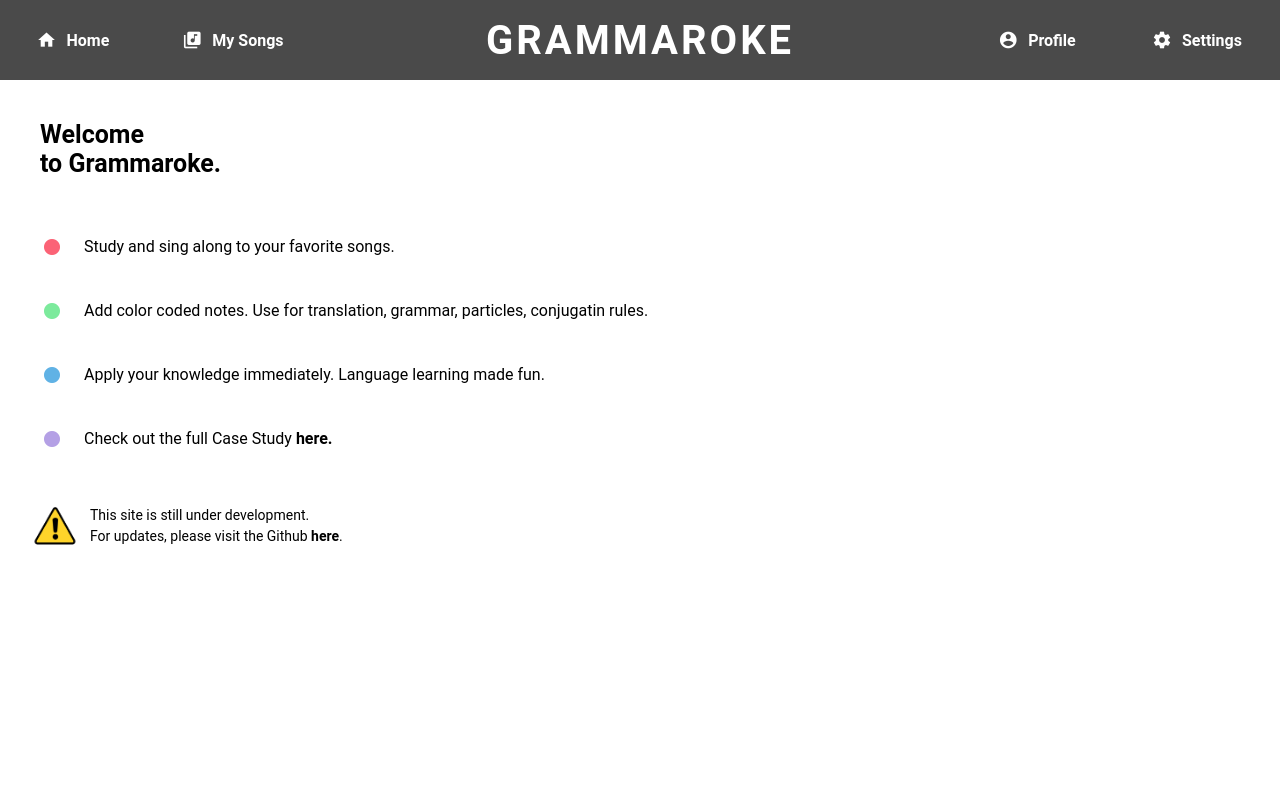
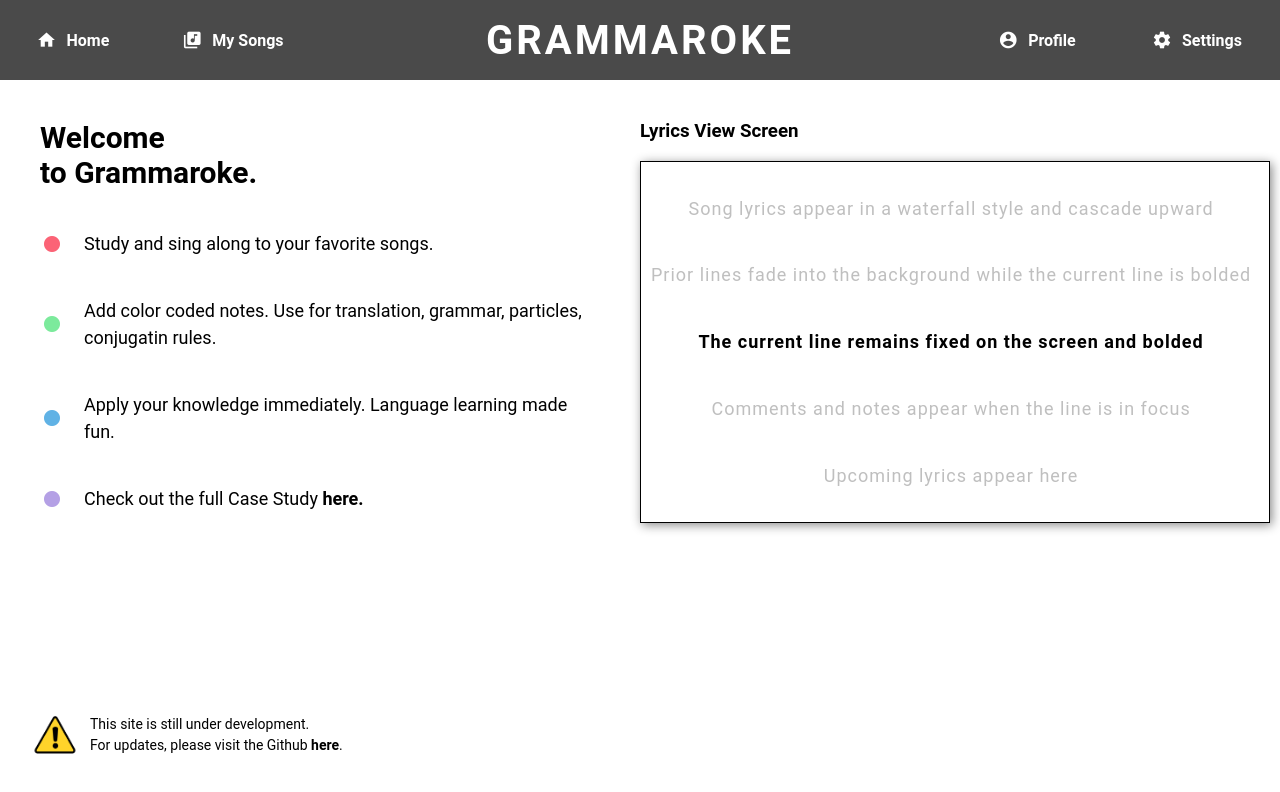
Before and after one commit to joengyn7/grammaroke, a React (Create React App) app in the folder ui/: page / in a window 1280 px wide. Shown: the top 792 px of the page. Built offline with nearby package versions, Linux system fonts and the light colour scheme.

Commit message:
added lyrics view to homepage

```diff
--- a/ui/src/components/header/header.scss
+++ b/ui/src/components/header/header.scss
@@ -7,6 +7,7 @@ header {
   background-color: #4A4A4A;
   font-family: 'Roboto', sans-serif;
   font-weight: bold;
+  // position: fixed;
 
   .menu {
     margin: auto auto auto 30px;
--- a/ui/src/components/views/home/Home.js
+++ b/ui/src/components/views/home/Home.js
@@ -4,6 +4,7 @@ import "./home.scss"
 
 function Home() {
     return (
+        <div className="container">
             <div className="home">
                 <h1>Welcome <br />to Grammaroke.</h1>
                 <div className="bullets">
@@ -29,6 +30,19 @@ function Home() {
                     <span>This site is still under development.<br />For updates, please visit the Github <a href="https://github.com/joengyn7/grammaroke">here</a>.</span>
                 </div>
             </div>
+            <div className="lyrics-view">
+                <h3>Lyrics View Screen</h3>
+                <div>
+                    <ul>
+                        <li className="gray-lyrics">Song lyrics appear in a waterfall style and cascade upward</li>
+                        <li className="gray-lyrics">Prior lines fade into the background while the current line is bolded </li>
+                        <li className="bold-lyrics">The current line remains fixed on the screen and bolded</li>
+                        <li className="gray-lyrics">Comments and notes appear when the line is in focus</li>
+                        <li className="gray-lyrics">Upcoming lyrics appear here</li>
+                    </ul>
+                </div>
+            </div>
+        </div>
     )
 };
 
--- a/ui/src/components/views/home/home.scss
+++ b/ui/src/components/views/home/home.scss
@@ -1,8 +1,11 @@
+.container {
+    font-family: 'Roboto', sans-serif;
+
     .home {
-    display: block;
+        display: flex;
+        flex-direction: column;
         width: 100%;
-    height: 100vh;
-    font-family: 'Roboto', sans-serif;
+        height: 100%;
 
         a {
             text-decoration: none;
@@ -11,13 +14,14 @@
         }
 
         h1 {
-        margin-left: 40px;
-        margin-top: 40px;
+            margin: 40px auto 40px 40px;
             font-size: 25px;
+            height: min-content;
         }
 
         .bullets {
-        padding: 40px 40px 10px 40px;
+            margin: auto 40px;
+            font-size: 18px;
 
             div {
                 display: flex;
@@ -51,6 +55,8 @@
             padding: 0 20px 0 30px;
             display: flex;
             align-items: center;
+            margin-top: auto;
+            margin-bottom: 40px;
 
             img {
                 width: 50px;
@@ -64,3 +70,67 @@
             }
         }
     }
+
+    .lyrics-view {
+        display: none;
+    }
+}
+
+@media only screen and (min-width: 768px) {
+    .container {
+        display: grid;
+        grid-template-columns: 50% 50%;
+
+        .home {
+            display: grid;
+            grid-template-rows: min-content min-content auto;
+
+            h1 {
+                font-size: 30px;
+                // background: #7CEA9C;
+            }
+        }
+
+        .lyrics-view {
+            display: flex;
+            flex-direction: column;
+
+
+            h3 {
+                margin-top: 40px;
+            }
+
+            div {
+                display: flex;
+                align-items: center;
+                border-style: solid;
+                border-width: 1px;
+                border-color: black;
+                margin-right: 10px;
+                height: 50%;
+                box-shadow: 2px 2px 10px #888888;
+            }
+
+            ul {
+                list-style: none;
+                text-align: center;
+                padding: 40px 10px;
+                display: flex;
+                flex-direction: column;
+                height: 80%;
+                justify-content: space-between;
+                font-size: 18px;
+                letter-spacing: 1px;
+
+                .gray-lyrics {
+                    color: rgba(128, 128, 128, 0.5);
+                }
+
+                .bold-lyrics {
+                    font-weight: bold;
+                }
+            }
+        }
+    }
+
+}
```
Lines whose indentation alone changed are shown as unchanged.
